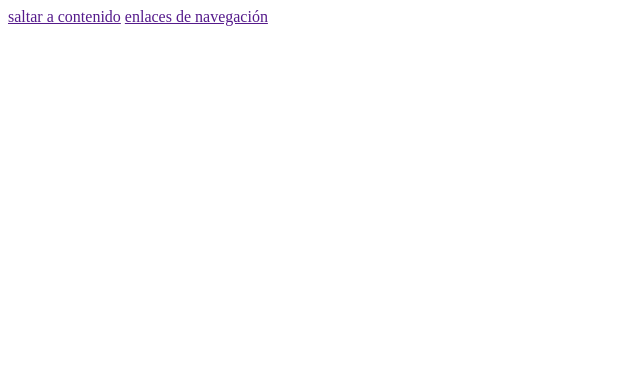
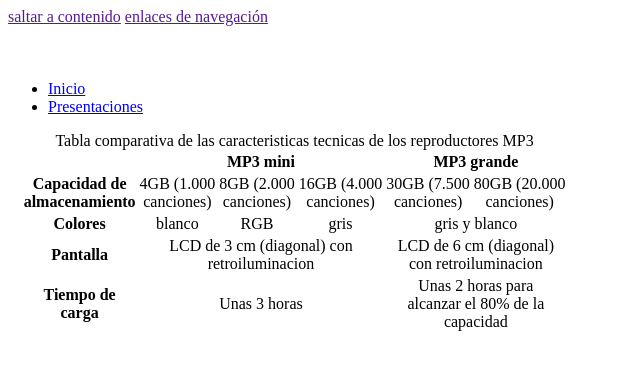
Before and after one commit to LuuOW/TP03-Lab, a plain HTML site: page html/presentaciones.html in a window 1280 px wide. Shown: the whole page, without its empty margins (0-640 px from the left). Drawn offline with Linux system fonts and the light colour scheme.

Commit message:
table in proccess...

```diff
--- a/css/style.css
+++ b/css/style.css
@@ -0,0 +1,10 @@
+@import './variables.css';
+
+* {
+
+}
+
+main section article table {
+    text-align: center;
+    margin: 1%;
+}
--- a/html/presentaciones.html
+++ b/html/presentaciones.html
@@ -4,17 +4,25 @@
     <meta charset="UTF-8">
     <meta http-equiv="X-UA-Compatible" content="IE=edge">
     <meta name="viewport" content="width=device-width, initial-scale=1.0">
+    <link rel="stylesheet" href="/css/style.css">
     <title>Presentaciones</title>
 </head>
 <body>
     <a href="">saltar a contenido</a>
     <a href="">enlaces de navegación</a>
     <header>
-
+        <figure>
+            <img src="" alt="">
+            <figcaption></figcaption>
+        </figure>
+        <h2></h2>
     </header>
 
     <nav>
-
+        <ul>
+            <li><a href="../index.html">Inicio</a></li>
+            <li><a href="./presentaciones.html">Presentaciones</a></li>
+        </ul>
     </nav>
 
     <main>
@@ -22,7 +30,61 @@
         <section>
 
             <article>
+                <table>
+                    <caption>Tabla comparativa de las caracteristicas tecnicas de los reproductores MP3</caption>
+                    <thead>
+                        <tr>
+                            <th scope="col"></th> <th scope="col" colspan="3">MP3 mini</th> <th scope="col" colspan="2">MP3 grande</th>
+                        </tr>
+                        <tr>
+                            <th scope="row">Capacidad de<br>
+                                almacenamiento</th>
+                            <td>4GB (1.000<br>
+                                canciones)</td>
+                            <td>8GB (2.000<br>
+                                canciones)</td>
+                            <td>16GB (4.000<br>
+                                canciones)</td>
 
+                            <td>30GB (7.500<br>
+                                canciones)</td>
+                            <td>80GB (20.000<br>
+                                canciones)</td>
+                        </tr>
+
+                        <tr>
+                            <th scope="row">Colores</th>
+                            <td>blanco</td>
+                            <td>RGB</td>
+                            <td>gris</td>
+
+                            <td colspan="2">gris y blanco</td>
+                        </tr>
+
+                        <tr>
+                            <th scope="row">Pantalla</th>
+                            <td colspan="3">LCD de 3 cm (diagonal) con<br>
+                                retroiluminacion
+                            </td>
+                            <td colspan="2">LCD de 6 cm (diagonal)<br>
+                                con retroiluminacion
+                            </td>
+                        </tr>
+
+                        <tr>
+                            <th scope="row">Tiempo de<br>
+                                carga</th>
+                            <td colspan="3" rowspan="2">Unas 3 horas</td>
+                            <td colspan="2">Unas 2 horas para<br>
+                                alcanzar el 80% de la<br>
+                                capacidad
+                            </td>
+                        </tr>
+                    </thead>
+                    <tbody>
+
+                    </tbody>
+                </table>
             </article>
 
         </section>
@@ -34,7 +96,7 @@
     </aside>
 
     <footer>
-
+        <p><a href=""></a></p>
     </footer>
 
 </body>
```
Also changed, not shown: index.html (+11 -2 lines), css/variables.css (added).
